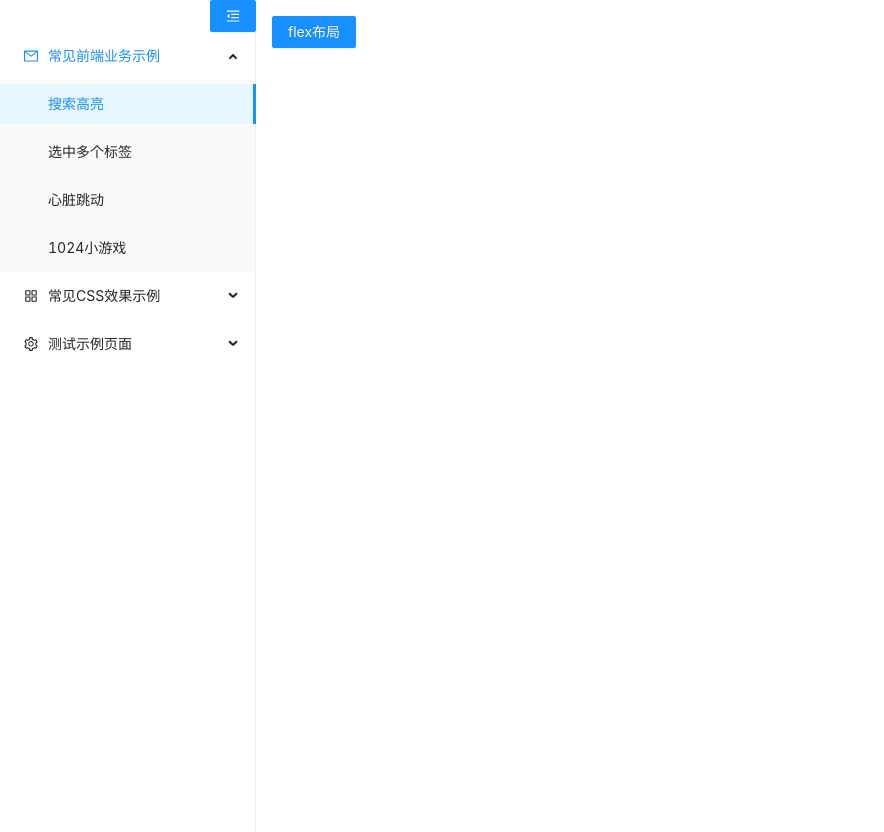
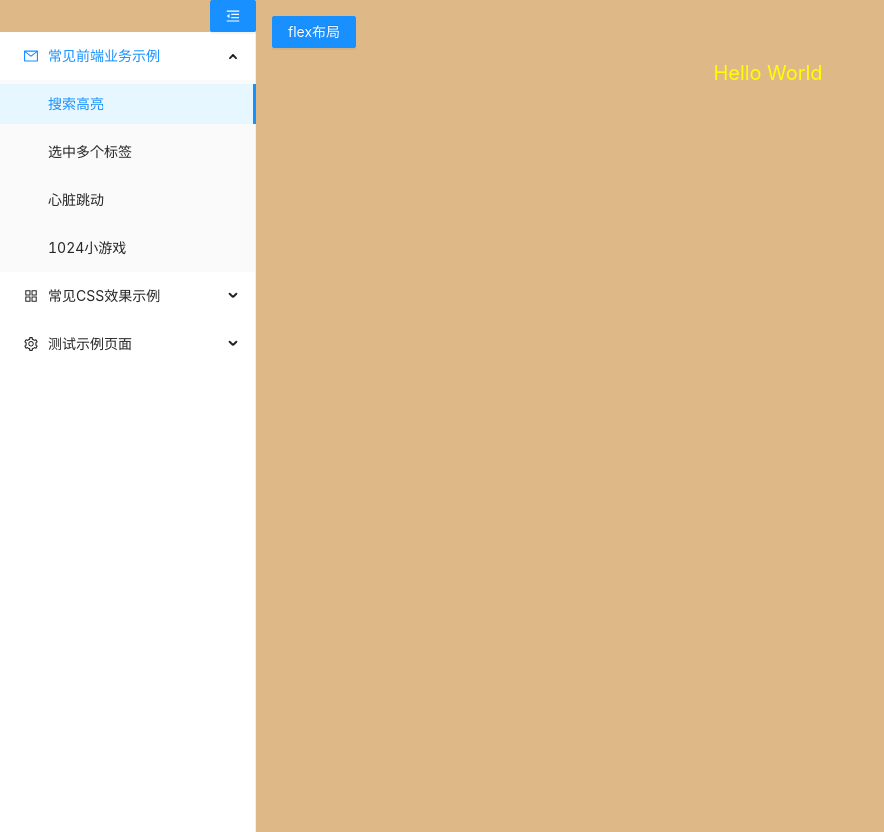
Before and after one commit to Jlnvv-tom/freedom-project-vue, a Vue app: page /demo/flex-layout in a window 1280 px wide. Shown: the whole page, without its empty margins (0-884 px from the left). Built offline with nearby package versions, Linux system fonts and the light colour scheme.

Commit message:
🧪 test: test数据

```diff
--- a/src/views/demo/css-collect/flex/flex-config.ts
+++ b/src/views/demo/css-collect/flex/flex-config.ts
@@ -67,4 +67,10 @@ function getFlexWrapValue() {
   });
   return value;
 }
-export { flexContainerConfig };
+const flexItemConfig: IFlexConfig[] = [
+  // {
+  //   key:'order',
+  //   value:
+  // }
+];
+export { flexContainerConfig, flexItemConfig };
--- a/src/views/demo/css-collect/flex/index.vue
+++ b/src/views/demo/css-collect/flex/index.vue
@@ -1,6 +1,7 @@
 <template>
   <a-button type="primary" @click="clickButton">flex布局</a-button>
   <Modal v-if="isShow" :is-show="isShow" @changeVisible="changeVisible" />
+  <p> Hello World</p>
 </template>
 <script setup lang="ts">
 import { ref } from "vue"
@@ -14,4 +15,29 @@ const clickButton = () => {
 const changeVisible = (val: boolean) => {
   isShow.value = val
 }
+const theme = ref('red');
+const colors = ['blue', 'green', 'yellow', 'orange'];
+
+setInterval(() => {
+  theme.value = colors[Math.floor(Math.random() * 4)]
+}, 1000);
 </script>
+<style scoped>
+p {
+  color: v-bind(theme);
+}
+
+:global(p) {
+  font-size: 20px;
+  color: red;
+  text-align: center;
+  line-height: 50px;
+}
+
+/* Make it work */
+:global(body) {
+  width: 100vw;
+  height: 100vh;
+  background-color: burlywood;
+}
+</style>
```
Also changed, not shown: h5/test.js (added, +64 -0 lines).
